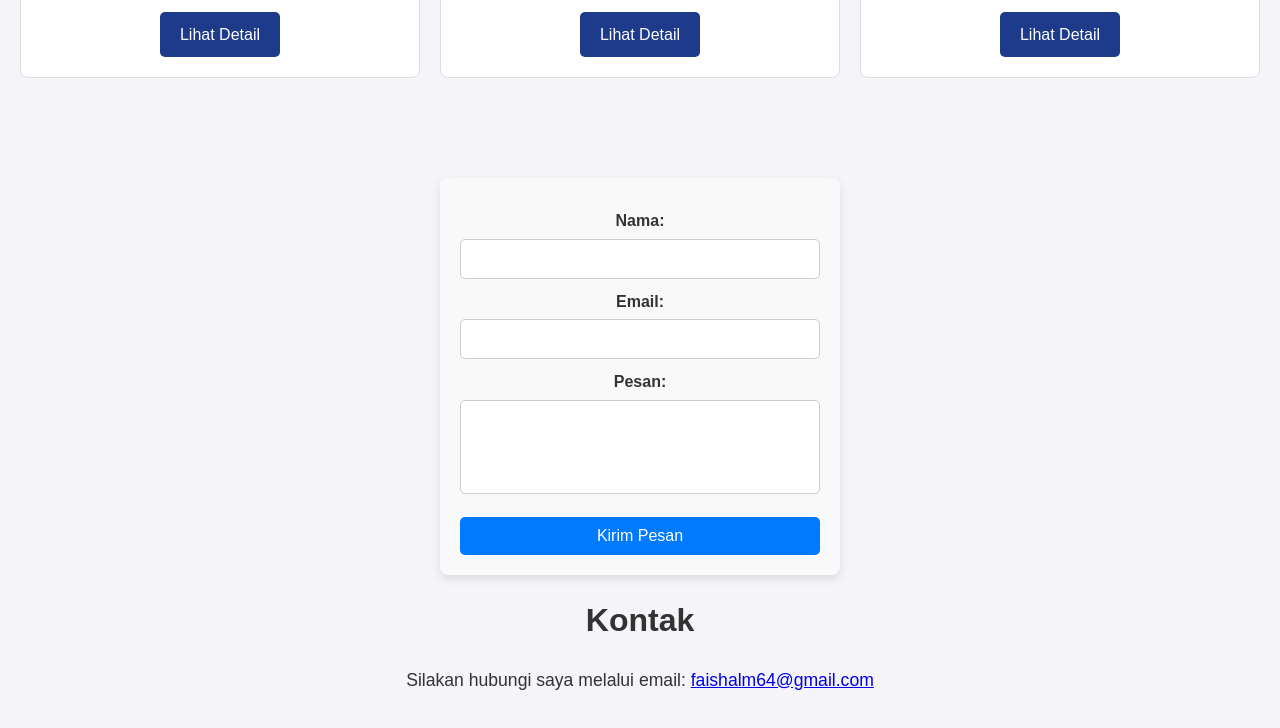
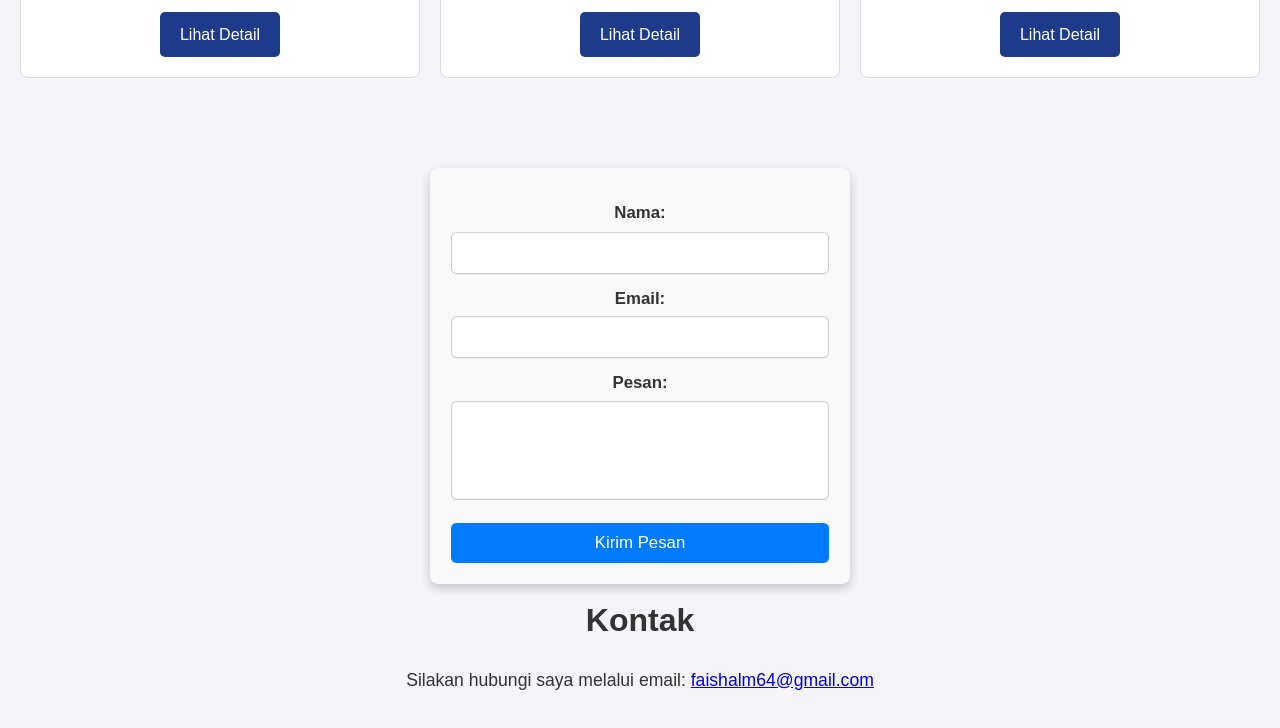
Before and after one commit to faishal-1721/portofolio-faishal, a plain HTML site: page index.html in a window 1280 px wide. In both pictures the pointer is over the element 640 px from the left and 1002 px from the top of the page. Shown: the part 626-1354 px from the top of the page. Drawn offline with Linux system fonts and the light colour scheme.

Commit message:
Update styles.css

```diff
--- a/styles.css
+++ b/styles.css
@@ -213,3 +213,12 @@ footer p {
 .btn-submit:hover {
     background: #0056b3;
 }
+
+.contact-form {
+    transition: transform 0.3s ease, box-shadow 0.3s ease;
+}
+
+.contact-form:hover {
+    transform: scale(1.05);
+    box-shadow: 0px 4px 10px rgba(0, 0, 0, 0.2);
+}
```
